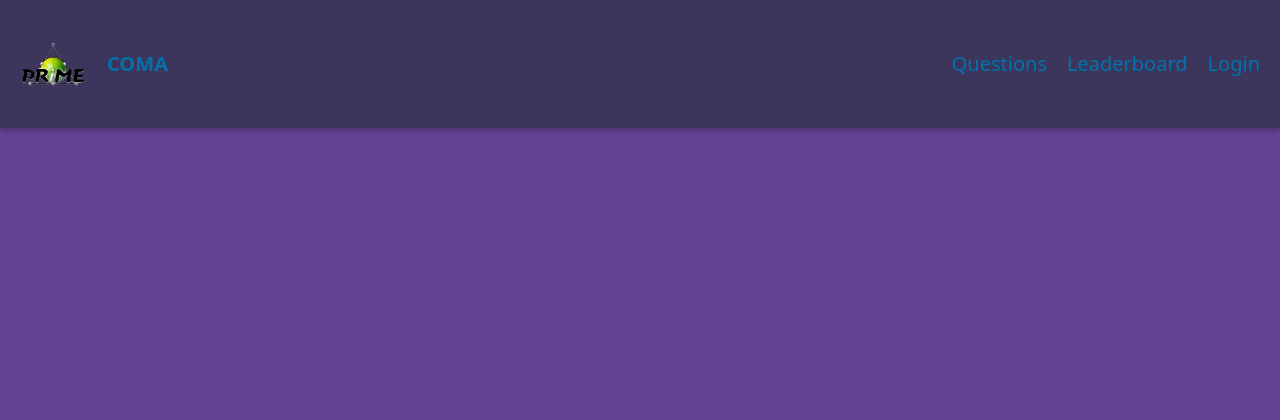
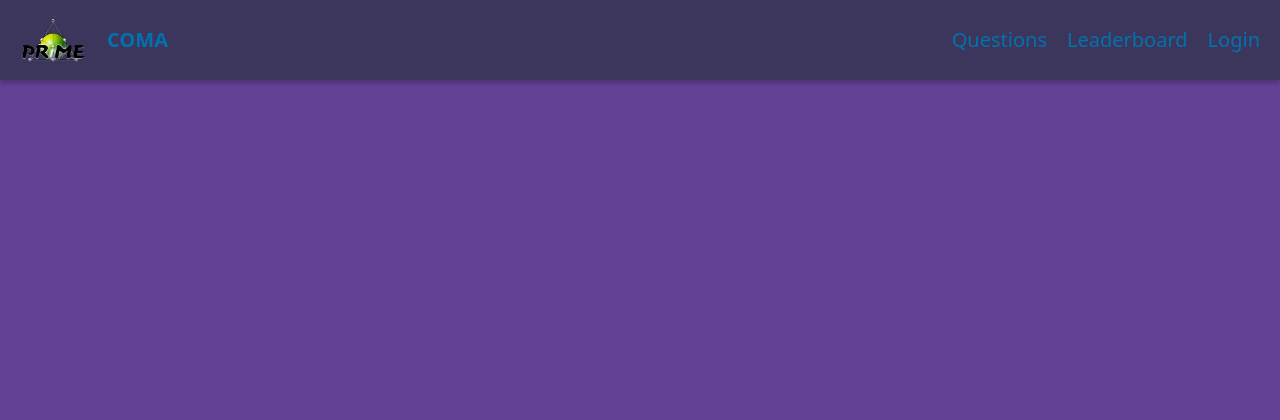
Before and after one commit to ZeusWPI/COMA, a Python web app: template app/templates/base.html in a window 1280 px wide. Shown: the top 420 px of the page. Run offline with Jinja, Linux system fonts and the light colour scheme; the template is opened without the code that fills it, so the values that code supplies are empty.

Commit message:
Reduce navbar height

```diff
--- a/app/static/css/navbar.css
+++ b/app/static/css/navbar.css
@@ -1,4 +1,5 @@
 nav {
+  height: 40px;
   padding: 0 1rem;
 }
 
```
